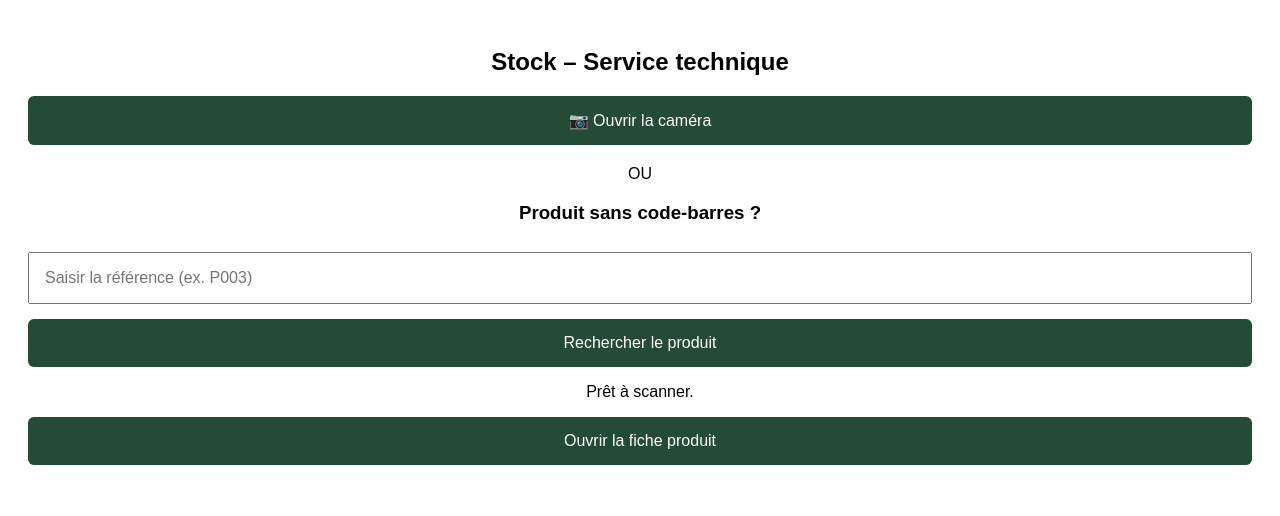
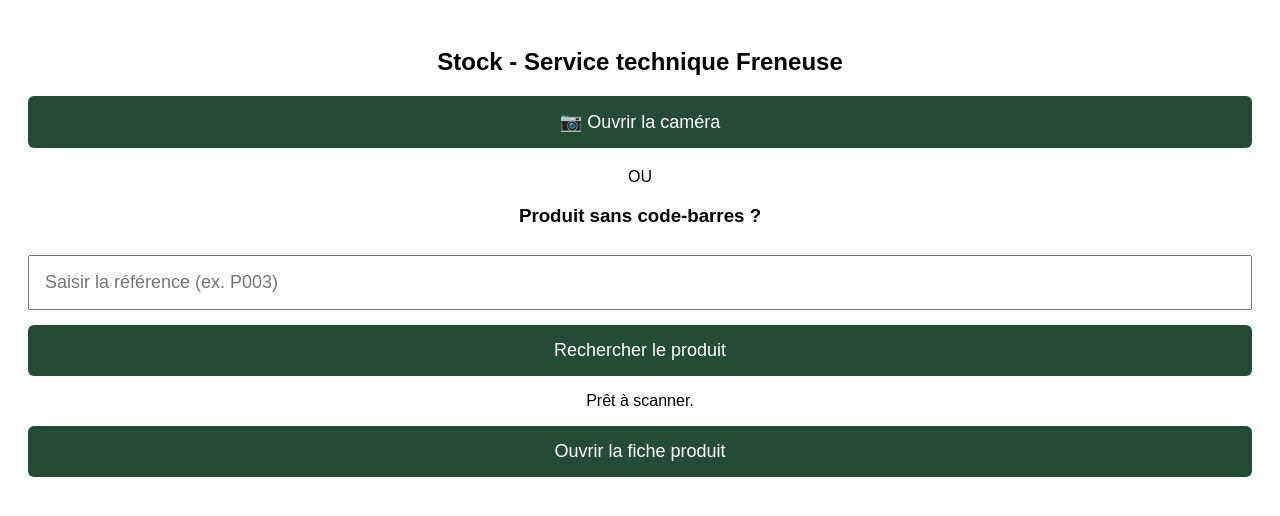
Before and after one commit to lexsanr/stock-service-technique, a plain HTML site: page index.html in a window 1280 px wide. Drawn offline with Linux system fonts and the light colour scheme.

Commit message:
Update index.html

```diff
--- a/index.html
+++ b/index.html
@@ -11,11 +11,11 @@
     button, a {
       display: block; width: 100%; padding: 15px; margin-top: 15px;
       box-sizing: border-box; background: #234b36; color: white;
-      border: 0; border-radius: 6px; font-size: 16px; text-decoration: none;
+      border: 0; border-radius: 6px; font-size: 18px; text-decoration: none;
     }
     input {
       width: 100%; padding: 15px; margin-top: 10px;
-      box-sizing: border-box; font-size: 16px;
+      box-sizing: border-box; font-size: 18px;
     }
     #reader { width: 100%; max-width: 400px; margin: 20px auto; }
   </style>
@@ -24,7 +24,7 @@
 <link rel="manifest" href="./manifest.json">
 </head>
 <body>
-  <h2>Stock – Service technique</h2>
+  <h2>Stock - Service technique Freneuse</h2>
 
   <button id="start" onclick="demarrer()">📷 Ouvrir la caméra</button>
 
```
